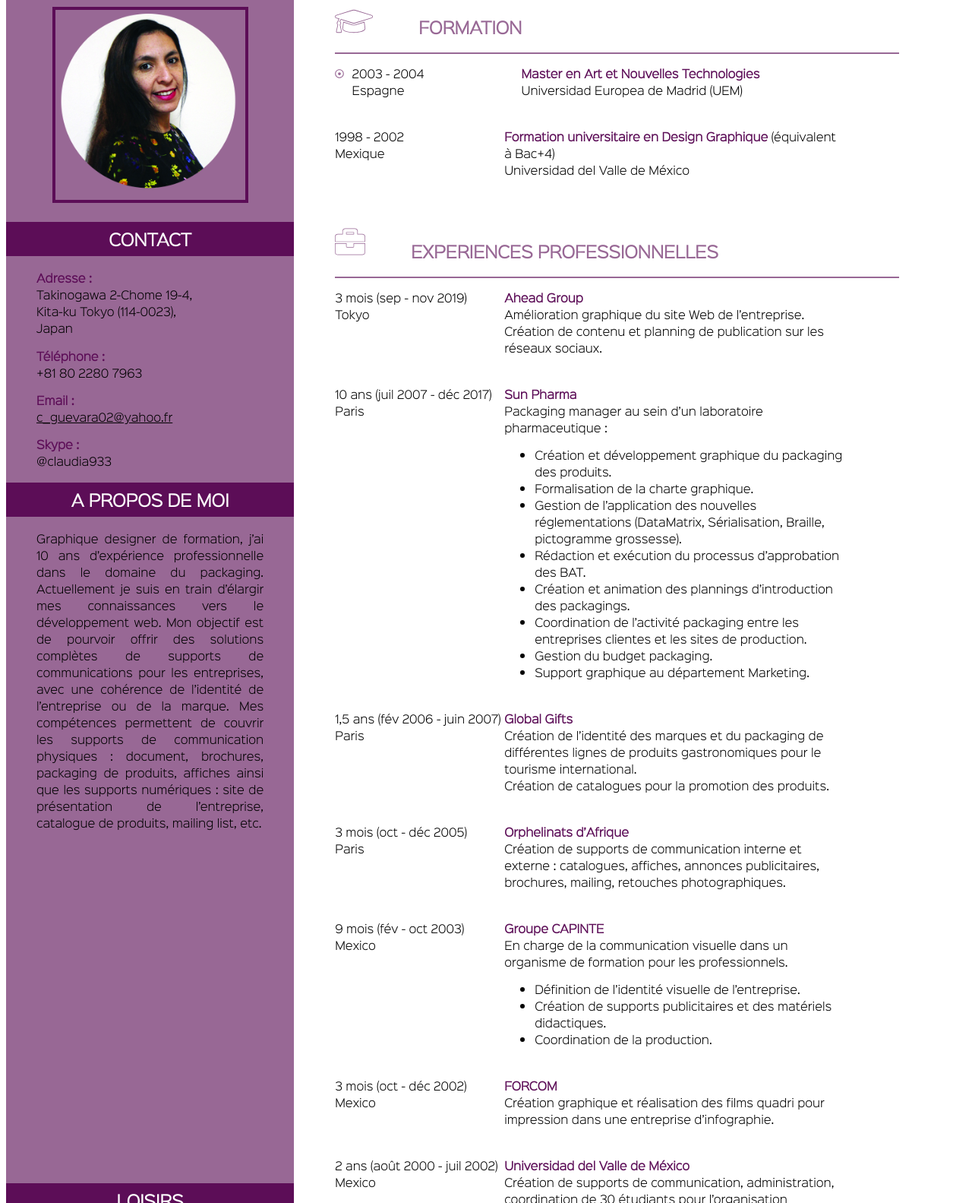
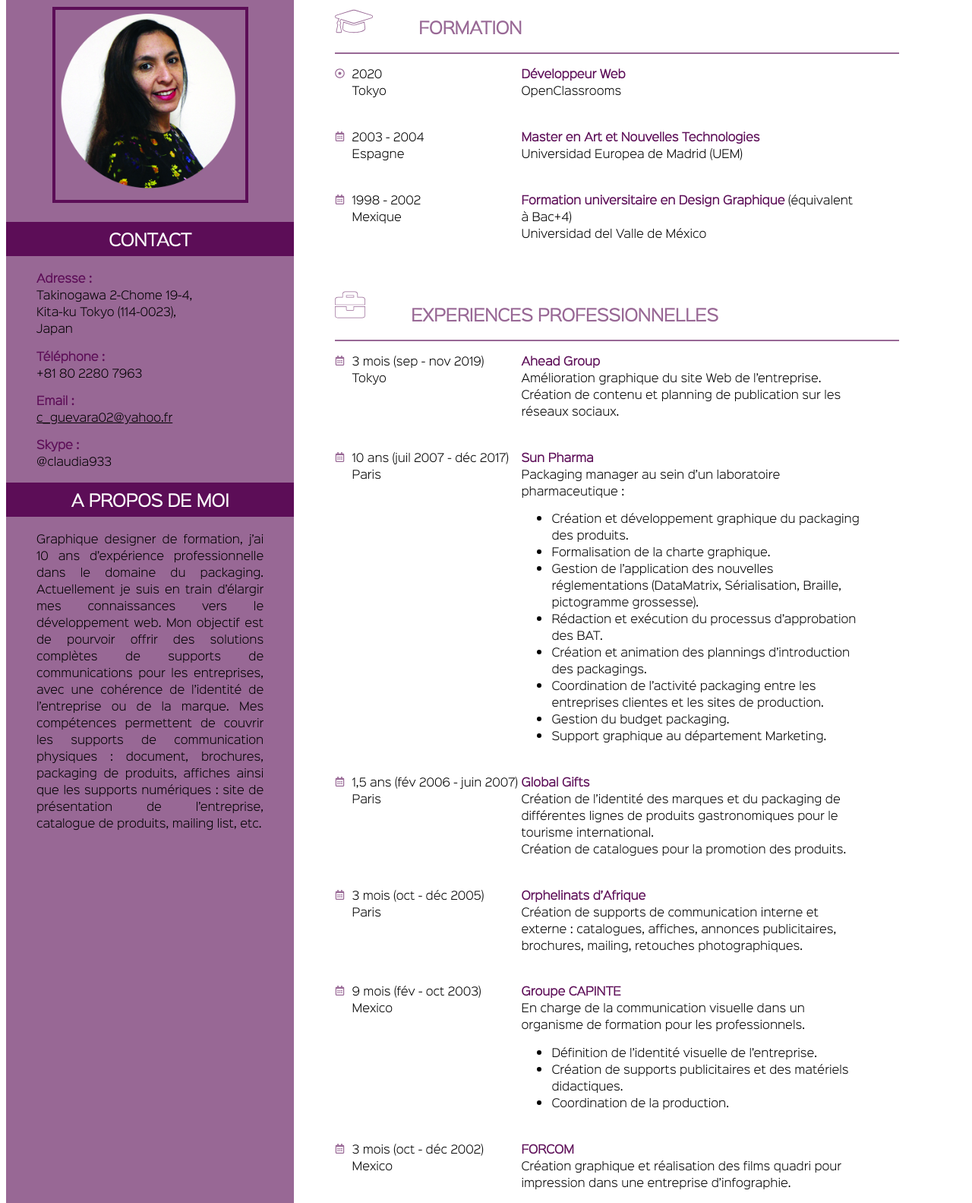
Before and after one commit to michelre/claudiap2, a plain HTML site: page CV_Claudia.html in a window 1280 px wide. Shown: the part 307-1890 px from the top of the page at 76% size. Drawn offline with Linux system fonts and the light colour scheme; files whose address does not match are found by name.

Commit message:
Added calendar dot into the text

```diff
--- a/CV_Claudia.html
+++ b/CV_Claudia.html
@@ -92,6 +92,25 @@
                     </div>
                     <div class="dates">
                         <p>
+                            2020<br />
+                            Tokyo
+                        </p>
+                    </div>
+                    <div class="description">
+                        <p>
+                            <span class="entreprise">Développeur Web</span><br />
+                            OpenClassrooms
+                        </p>
+                    </div>
+                </div>
+                <div class="container">
+                    <div class="dot_circle">
+                        <p>
+                            <img class="dot" src="images/calendar.svg" alt="Dot Circle">
+                        </p>
+                    </div>
+                    <div class="dates">
+                        <p>
                             2003 - 2004<br />
                             Espagne
                         </p>
@@ -104,6 +123,11 @@
                     </div>
                 </div>
                 <div class="container">
+                    <div class="dot_circle">
+                        <p>
+                            <img class="dot" src="images/calendar.svg" alt="Dot Circle">
+                        </p>
+                    </div>
                     <div class="dates">
                         <p>
                             1998 - 2002<br />
@@ -130,6 +154,11 @@
                     </div>
                 </div>
                 <div class="container">
+                    <div class="dot_circle">
+                        <p>
+                            <img class="dot" src="images/calendar.svg" alt="Dot Circle">
+                        </p>
+                    </div>
                     <div class="dates">
                         <p>
                             3 mois (sep - nov 2019)<br />
@@ -145,6 +174,11 @@
                     </div>
                 </div>
                 <div class="container">
+                    <div class="dot_circle">
+                        <p>
+                            <img class="dot" src="images/calendar.svg" alt="Dot Circle">
+                        </p>
+                    </div>
                     <div class="dates">
                         <p>
                             10 ans (juil 2007 - déc 2017)<br />
@@ -171,6 +205,11 @@
                     </div>
                 </div>
                 <div class="container">
+                    <div class="dot_circle">
+                        <p>
+                            <img class="dot" src="images/calendar.svg" alt="Dot Circle">
+                        </p>
+                    </div>
                     <div class="dates">
                         <p>
                             1,5 ans (fév 2006 - juin 2007)<br />
@@ -187,6 +226,11 @@
                     </div>
                 </div>
                 <div class="container">
+                    <div class="dot_circle">
+                        <p>
+                            <img class="dot" src="images/calendar.svg" alt="Dot Circle">
+                        </p>
+                    </div>
                     <div class="dates">
                          <p>
                             3 mois (oct - déc 2005)<br />
@@ -203,6 +247,11 @@
                     </div>
                 </div>
                 <div class="container">
+                    <div class="dot_circle">
+                        <p>
+                            <img class="dot" src="images/calendar.svg" alt="Dot Circle">
+                        </p>
+                    </div>
                     <div class="dates">
                         <p>
                             9 mois (fév - oct 2003)<br />
@@ -223,6 +272,11 @@
                     </div>
                 </div>
                 <div class="container">
+                    <div class="dot_circle">
+                        <p>
+                            <img class="dot" src="images/calendar.svg" alt="Dot Circle">
+                        </p>
+                    </div>
                     <div class="dates">
                         <p>
                             3 mois (oct - déc 2002)<br />
@@ -238,6 +292,11 @@
                     </div>
                 </div>
                 <div class="container">
+                    <div class="dot_circle">
+                        <p>
+                            <img class="dot" src="images/calendar.svg" alt="Dot Circle">
+                        </p>
+                    </div>
                     <div class="dates">
                         <p>
                             2 ans (août 2000 - juil 2002)<br />
--- a/style.css
+++ b/style.css
@@ -77,7 +77,7 @@ a:hover
 #lisere
 {
     width: 30%;
-    height: 2050px;
+    height: 2100px;
     background-color: rgb(152, 104, 149);
     position: relative;
 }
@@ -218,8 +218,8 @@ section
 
 .dot
 {
-    width: 12px;
-    height: 12px;
+    width: 13px;
+    height: 13px;
     fill: rgb(152, 104, 149);
 }
 
```
Also changed, not shown: images/calendar.svg (added).
